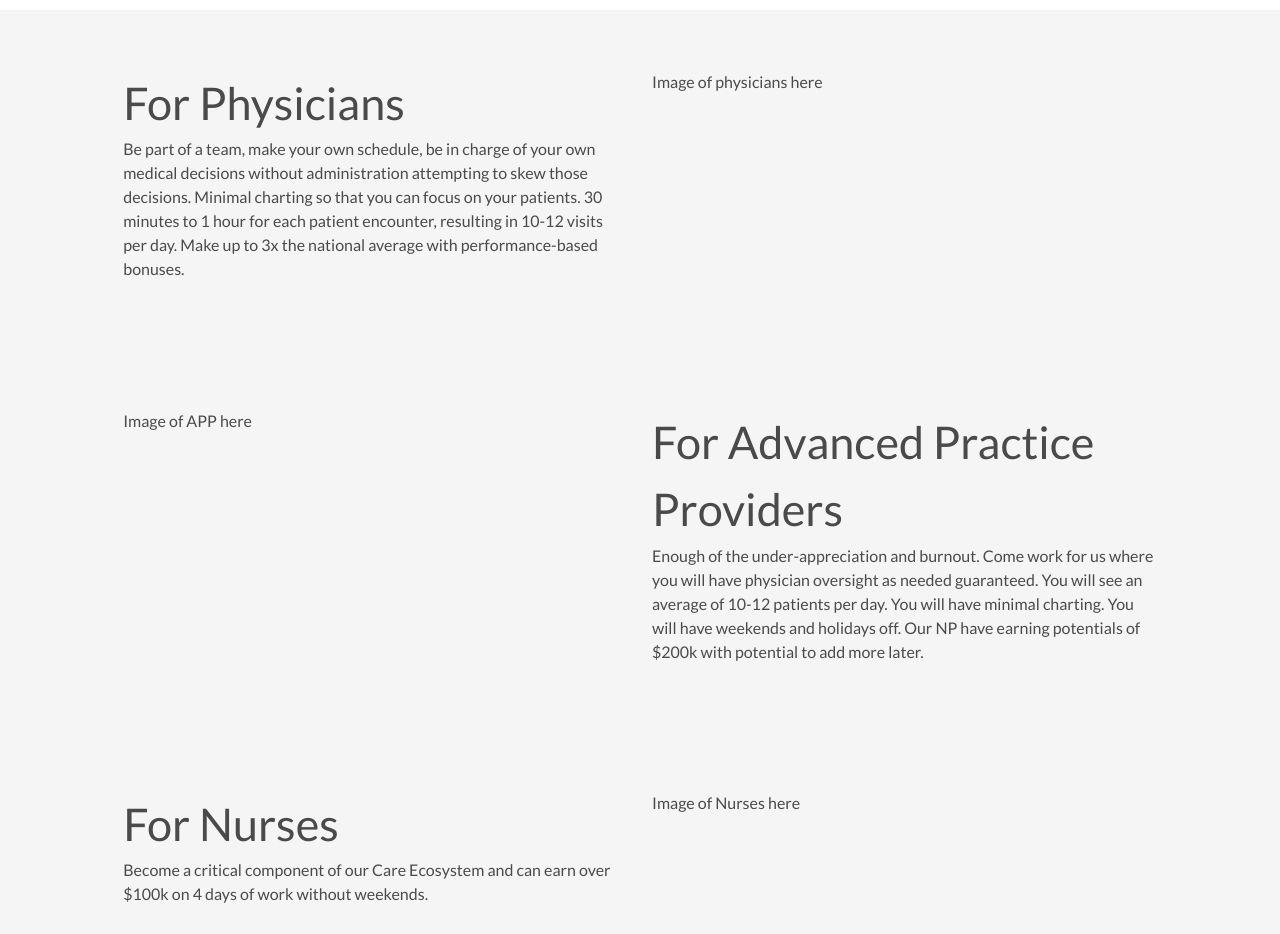
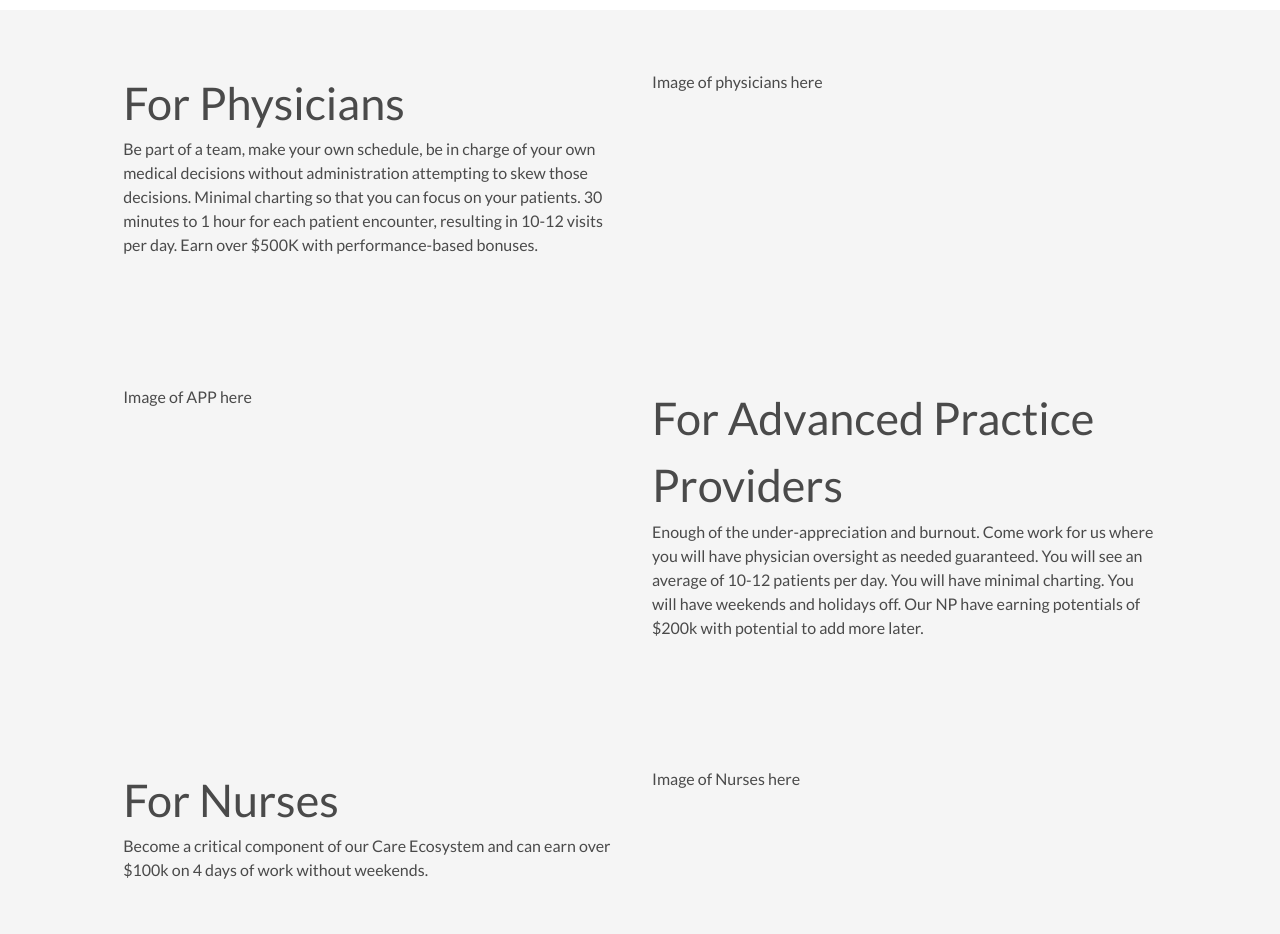
Before and after one commit to jakekerr24/Hue-Health, a plain HTML site: page for-providers.html in a window 1280 px wide. Shown: the part 1160-2094 px from the top of the page. Drawn offline with nearby package versions, Linux system fonts and the light colour scheme.

Commit message:
Added salary to For Physicians section of the for providers page

```diff
--- a/for-providers.html
+++ b/for-providers.html
@@ -162,7 +162,7 @@
             <div class="columns">
                 <div class="column">
                     <h3>For Physicians</h3>
-                    <p> Be part of a team, make your own schedule, be in charge of your own medical decisions without administration attempting to skew those decisions.  Minimal charting so that you can focus on your patients. 30 minutes to 1 hour for each patient encounter, resulting in 10-12 visits per day. Make up to 3x the national average with performance-based bonuses.</p>
+                    <p> Be part of a team, make your own schedule, be in charge of your own medical decisions without administration attempting to skew those decisions.  Minimal charting so that you can focus on your patients. 30 minutes to 1 hour for each patient encounter, resulting in 10-12 visits per day. Earn over $500K with performance-based bonuses.</p>
                 </div>
                 <div class="column">
                     <p>Image of physicians here</p>
```
